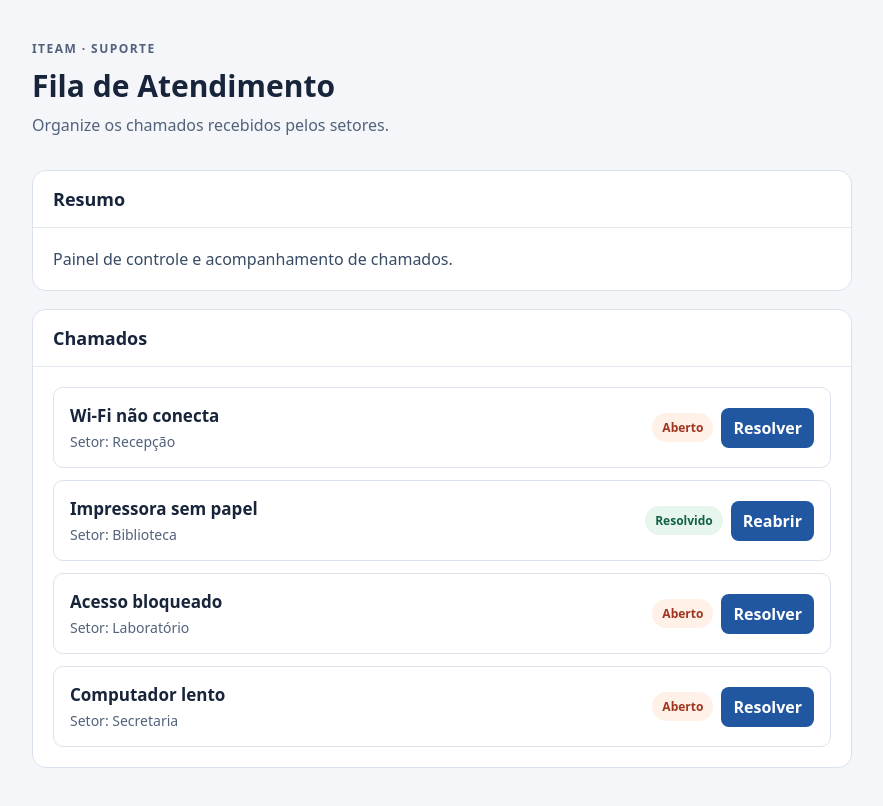
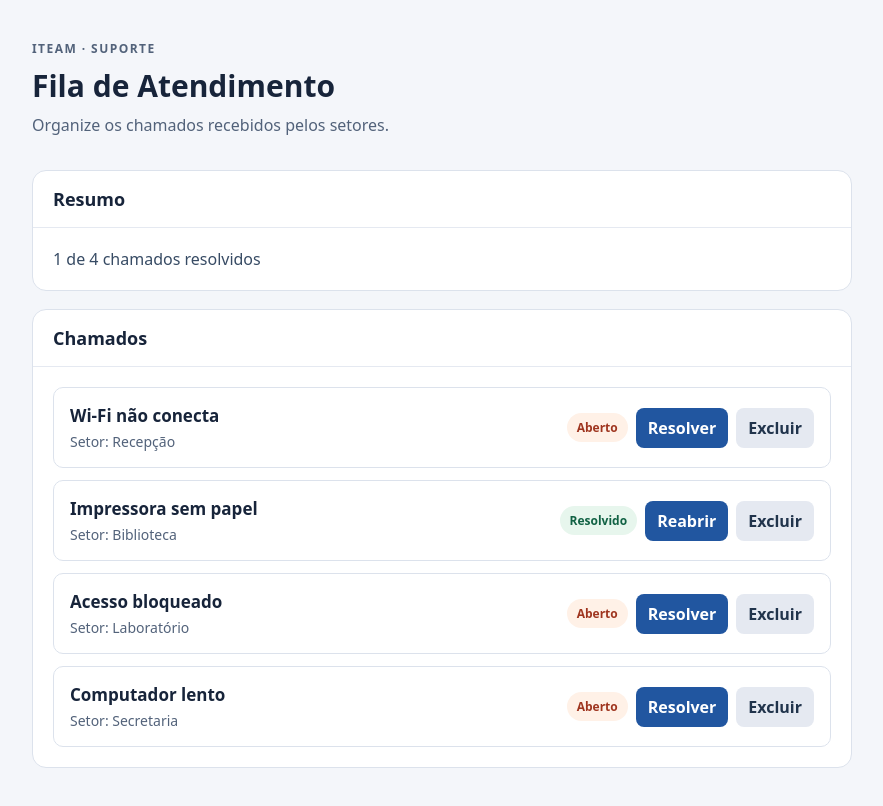
Before and after one commit to BrunoFreitass/fila-atendimento-BrunoFreitas, a React (Vite) app: page / in a window 1280 px wide. Shown: the top 806 px of the page, without its empty margins (198-1081 px from the left). Built offline with nearby package versions, Linux system fonts and the light colour scheme.

Commit message:
feat(E4): adiciona useState com alternar resolucao, exclusao e contagem derivada

```diff
--- a/src/App.jsx
+++ b/src/App.jsx
@@ -1,11 +1,28 @@
+import { useState } from "react";
 import "./App.css";
 import ChamadoList from "./components/ChamadoList";
 import Panel from "./components/Panel";
 import { initialTickets } from "./data/chamados";
 
 export default function App() {
+  const [tickets, setTickets] = useState(initialTickets);
+
+  const resolvedCount = tickets.filter((ticket) => ticket.resolved).length;
+
   function handleToggleTicket(ticketId) {
-    console.log("Chamado clicado:", ticketId);
+    setTickets((currentTickets) =>
+      currentTickets.map((ticket) =>
+        ticket.id === ticketId
+          ? { ...ticket, resolved: !ticket.resolved }
+          : ticket
+      )
+    );
+  }
+
+  function handleDeleteTicket(ticketId) {
+    setTickets((currentTickets) =>
+      currentTickets.filter((ticket) => ticket.id !== ticketId)
+    );
   }
 
   return (
@@ -17,11 +34,17 @@ export default function App() {
       </header>
 
       <Panel title="Resumo">
-        <p className="summary">Painel de controle e acompanhamento de chamados.</p>
+        <p className="summary">
+          {resolvedCount} de {tickets.length} chamados resolvidos
+        </p>
       </Panel>
 
       <Panel title="Chamados">
-        <ChamadoList tickets={initialTickets} onToggle={handleToggleTicket} />
+        <ChamadoList
+          tickets={tickets}
+          onToggle={handleToggleTicket}
+          onDelete={handleDeleteTicket}
+        />
       </Panel>
     </main>
   );
--- a/src/components/ChamadoCard.jsx
+++ b/src/components/ChamadoCard.jsx
@@ -1,4 +1,4 @@
-export default function ChamadoCard({ id, title, sector, resolved, onToggle }) {
+export default function ChamadoCard({ id, title, sector, resolved, onToggle, onDelete }) {
   return (
     <article className="ticket-card">
       <div>
@@ -12,6 +12,9 @@ export default function ChamadoCard({ id, title, sector, resolved, onToggle }) {
         <button type="button" onClick={() => onToggle(id)}>
           {resolved ? "Reabrir" : "Resolver"}
         </button>
+        <button type="button" className="secondary" onClick={() => onDelete(id)}>
+          Excluir
+        </button>
       </div>
     </article>
   );
--- a/src/components/ChamadoList.jsx
+++ b/src/components/ChamadoList.jsx
@@ -1,6 +1,6 @@
 import ChamadoCard from "./ChamadoCard";
 
-export default function ChamadoList({ tickets, onToggle }) {
+export default function ChamadoList({ tickets, onToggle, onDelete }) {
   if (tickets.length === 0) {
     return <p>Nenhum chamado cadastrado.</p>;
   }
@@ -15,6 +15,7 @@ export default function ChamadoList({ tickets, onToggle }) {
           sector={ticket.sector}
           resolved={ticket.resolved}
           onToggle={onToggle}
+          onDelete={onDelete}
         />
       ))}
     </div>
```
